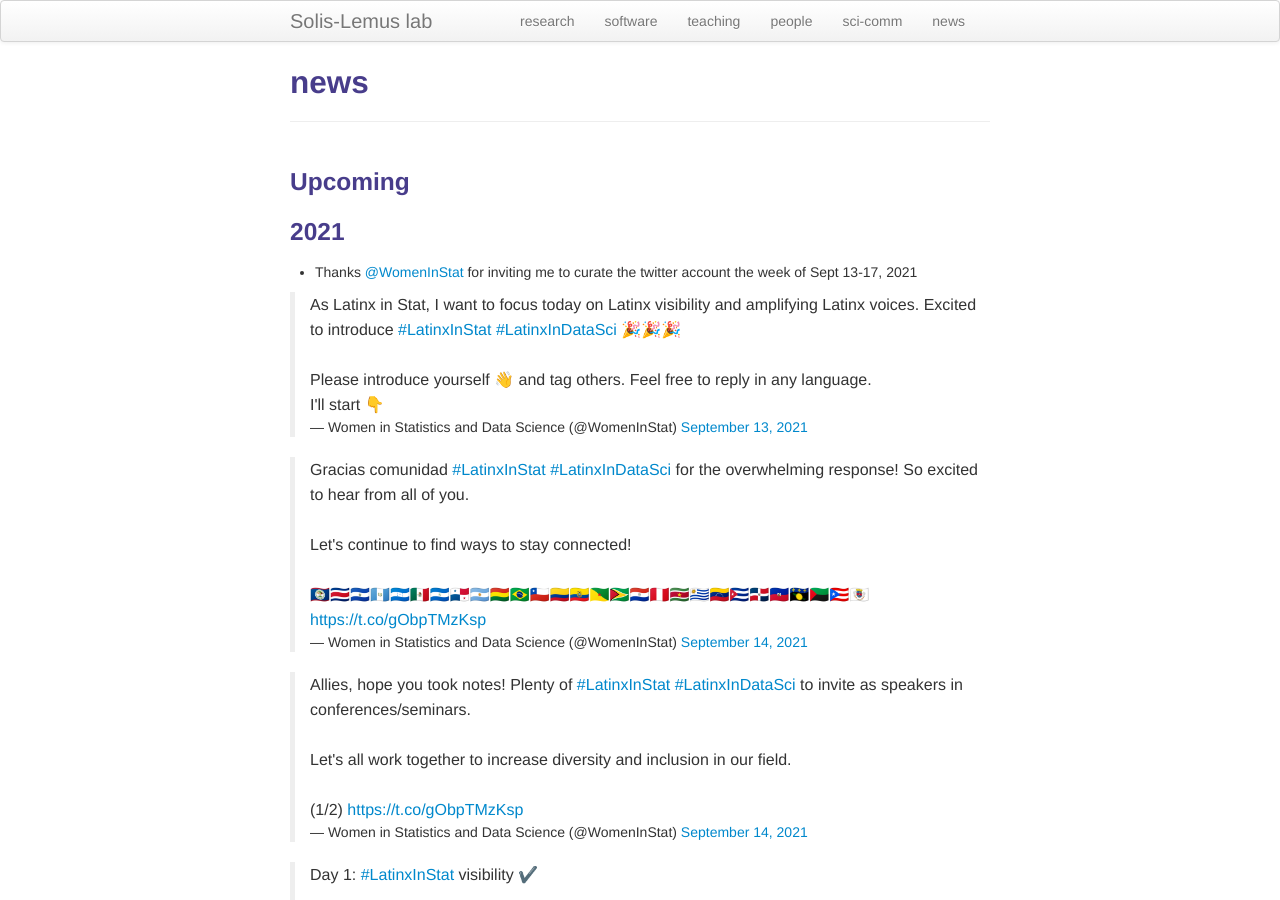
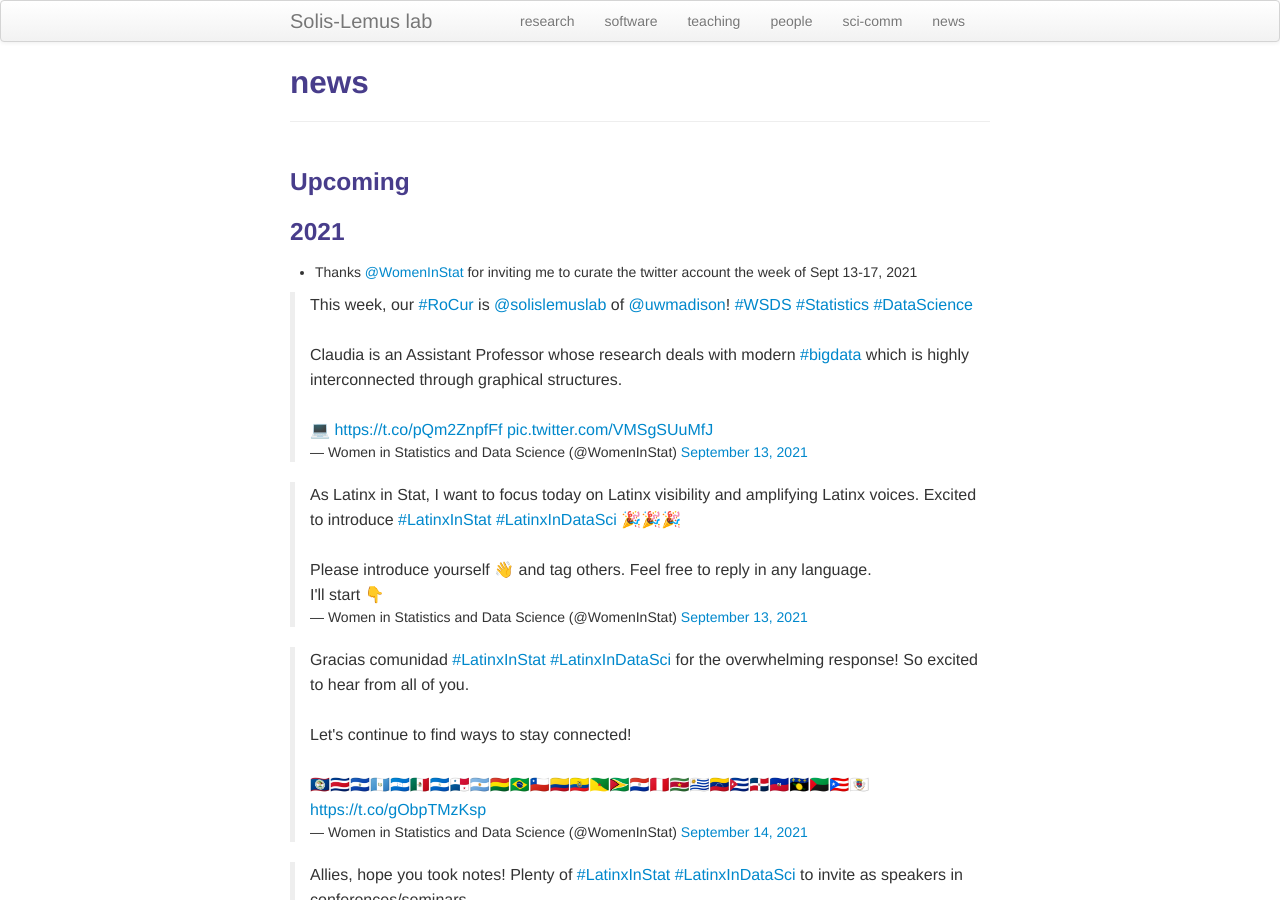
Before and after one commit to solislemuslab/solislemuslab.github.io, a Jekyll site: the page built from pages/news.md, in a window 1280 px wide and 900 px high. Built offline with Jekyll 4.4.1, drawn with Linux system fonts in a browser that asks for light colours; comment, search, counter and statistics services are not loaded.

Commit message:
original tweet women in stat

```diff
--- a/pages/news.md
+++ b/pages/news.md
@@ -10,6 +10,8 @@ description: Solis-Lemus lab
 ### 2021
 
 - Thanks [@WomenInStat](https://twitter.com/WomenInStat?ref_src=twsrc%5Egoogle%7Ctwcamp%5Eserp%7Ctwgr%5Eauthor) for inviting me to curate the twitter account the week of Sept 13-17, 2021
+
+<blockquote class="twitter-tweet"><p lang="en" dir="ltr">This week, our <a href="https://twitter.com/hashtag/RoCur?src=hash&amp;ref_src=twsrc%5Etfw">#RoCur</a> is <a href="https://twitter.com/solislemuslab?ref_src=twsrc%5Etfw">@solislemuslab</a> of <a href="https://twitter.com/UWMadison?ref_src=twsrc%5Etfw">@uwmadison</a>! <a href="https://twitter.com/hashtag/WSDS?src=hash&amp;ref_src=twsrc%5Etfw">#WSDS</a> <a href="https://twitter.com/hashtag/Statistics?src=hash&amp;ref_src=twsrc%5Etfw">#Statistics</a> <a href="https://twitter.com/hashtag/DataScience?src=hash&amp;ref_src=twsrc%5Etfw">#DataScience</a><br><br>Claudia is an Assistant Professor whose research deals with modern <a href="https://twitter.com/hashtag/bigdata?src=hash&amp;ref_src=twsrc%5Etfw">#bigdata</a> which is highly interconnected through graphical structures.<br><br>💻 <a href="https://t.co/pQm2ZnpfFf">https://t.co/pQm2ZnpfFf</a> <a href="https://t.co/VMSgSUuMfJ">pic.twitter.com/VMSgSUuMfJ</a></p>&mdash; Women in Statistics and Data Science (@WomenInStat) <a href="https://twitter.com/WomenInStat/status/1437385579038007300?ref_src=twsrc%5Etfw">September 13, 2021</a></blockquote> <script async src="https://platform.twitter.com/widgets.js" charset="utf-8"></script>
 
 <blockquote class="twitter-tweet"><p lang="en" dir="ltr">As Latinx in Stat, I want to focus today on Latinx visibility and amplifying Latinx voices. Excited to introduce <a href="https://twitter.com/hashtag/LatinxInStat?src=hash&amp;ref_src=twsrc%5Etfw">#LatinxInStat</a> <a href="https://twitter.com/hashtag/LatinxInDataSci?src=hash&amp;ref_src=twsrc%5Etfw">#LatinxInDataSci</a> 🎉🎉🎉<br><br>Please introduce yourself 👋 and tag others. Feel free to reply in any language.<br>I&#39;ll start 👇</p>&mdash; Women in Statistics and Data Science (@WomenInStat) <a href="https://twitter.com/WomenInStat/status/1437404461635342342?ref_src=twsrc%5Etfw">September 13, 2021</a></blockquote> <script async src="https://platform.twitter.com/widgets.js" charset="utf-8"></script>
 
```
